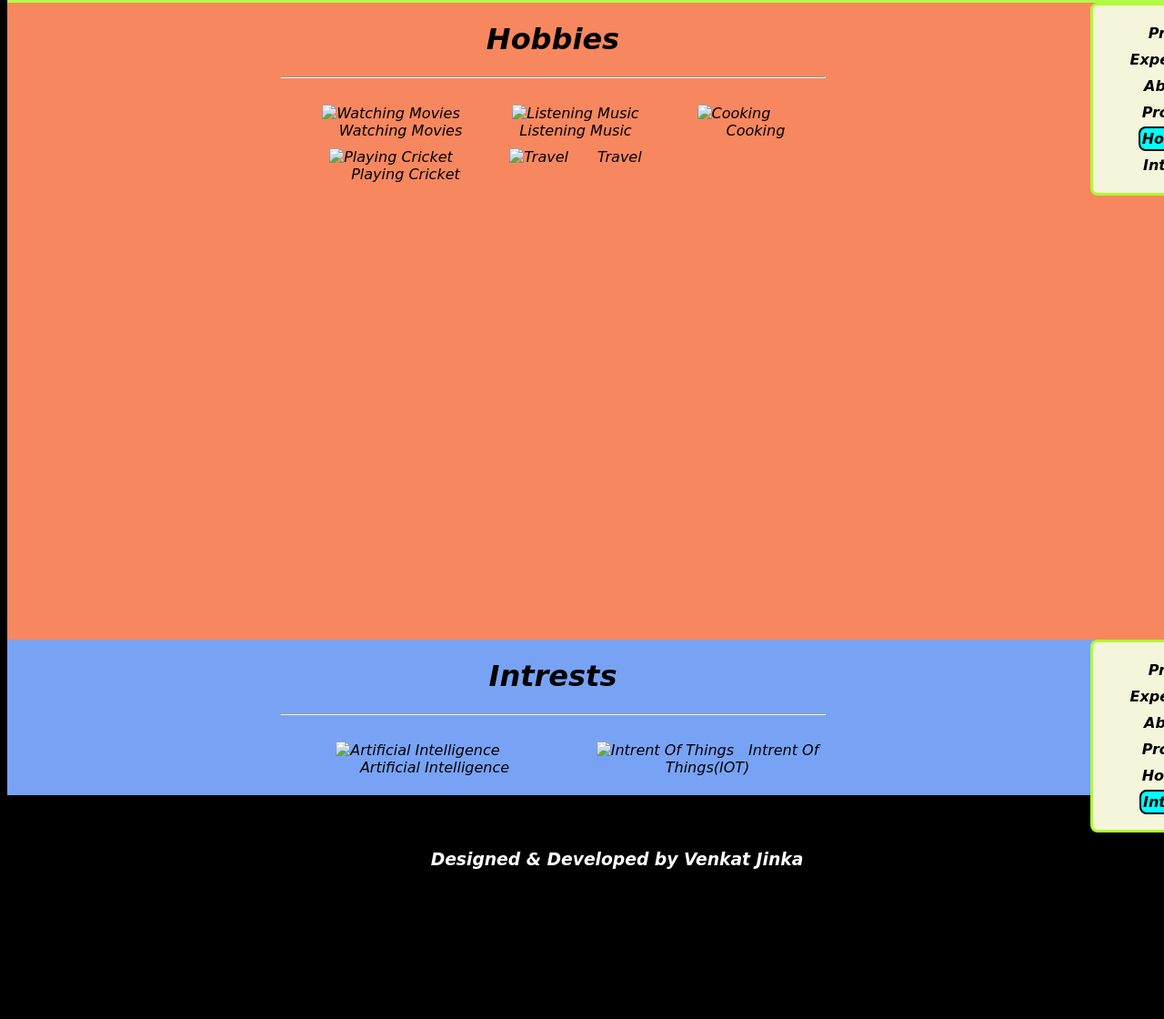
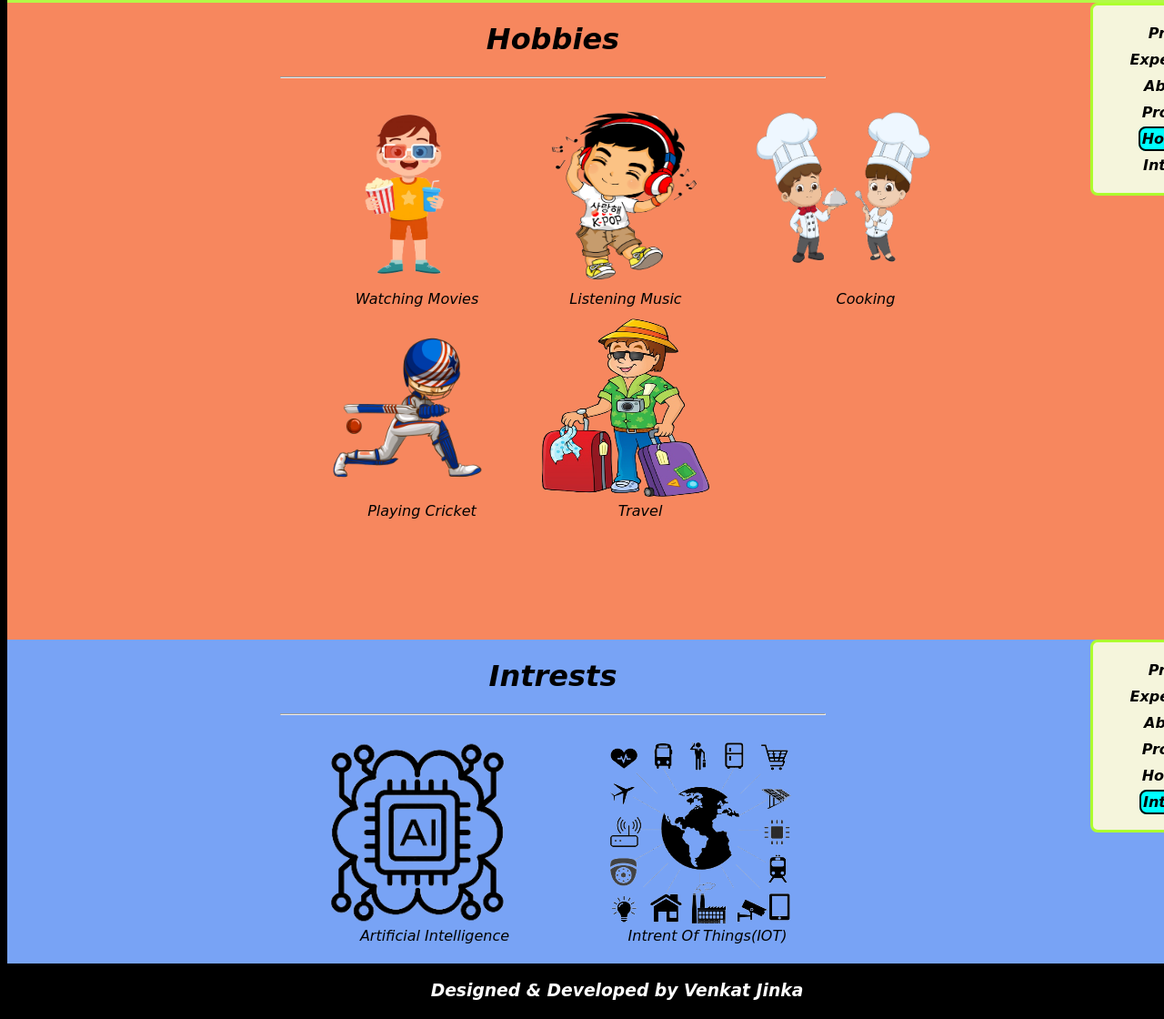
Before and after one commit to venkatjinka225/Interactive-Resume, a plain HTML site: page index.html in a window 1280 px wide. Shown: the part 3148-4268 px from the top of the page at 91% size. Before the commit the page ends 4129 px from the top, so only its background shows below. Drawn offline with Linux system fonts and the light colour scheme.

Commit message:
Update index.html

```diff
--- a/index.html
+++ b/index.html
@@ -267,19 +267,19 @@
                             <div class="HMData">
                                 <div class="HMData1">
                                     <ul>
-                                        <li><img src=".//Images/movie-removebg-preview.png" width="200px" height="200px" alt="Watching Movies">&emsp; Watching Movies</li>
-                                        <li><img src=".//Images/cricket-removebg-preview (1).png" width="200px" height="200px" alt="Playing Cricket">&emsp;&emsp;Playing Cricket</li>
+                                        <li><img src="./Images/movie-removebg-preview.png" width="200px" height="200px" alt="Watching Movies">&emsp; Watching Movies</li>
+                                        <li><img src="./Images/cricket-removebg-preview (1).png" width="200px" height="200px" alt="Playing Cricket">&emsp;&emsp;Playing Cricket</li>
                                     </ul>
                                 </div>
                                 <div class="HMData2">
                                     <ul>
-                                        <li><img src=".//Images/Music.png" width="200px" height="200px" alt="Listening Music">Listening Music</li>
-                                        <li><img src=".//Images/Travel.png" width="200px" height="200px" alt="Travel">&emsp;&emsp;Travel</li>
+                                        <li><img src="./Images/Music.png" width="200px" height="200px" alt="Listening Music">Listening Music</li>
+                                        <li><img src="./Images/Travel.png" width="200px" height="200px" alt="Travel">&emsp;&emsp;Travel</li>
                                     </ul>
                                 </div>
                                 <div class="HMData3">
                                     <ul>
-                                        <li><img src=".//Images/Cooking-removebg-preview.png" alt="Cooking"width="200px"height="200px">&emsp;&emsp;&emsp;Cooking</li>
+                                        <li><img src="./Images/Cooking-removebg-preview.png" alt="Cooking"width="200px"height="200px">&emsp;&emsp;&emsp;Cooking</li>
                                     </ul>
                                 </div>
                             </div>
@@ -308,12 +308,12 @@
                             <div class="IMData">
                                 <div class="IMData1">
                                     <ul>
-                                        <li><img src=".//Images/AI.png" width="200px" height="200px" alt="Artificial Intelligence"> &emsp;&emsp; Artificial Intelligence</li>
+                                        <li><img src="./Images/AI.png" width="200px" height="200px" alt="Artificial Intelligence"> &emsp;&emsp; Artificial Intelligence</li>
                                     </ul>
                                 </div>
                                 <div class="IMData2">
                                     <ul>
-                                        <li><img src=".//Images/IOT.png" width="200px" height="200px" alt="Intrent Of Things">&emsp;Intrent Of Things(IOT)</li>
+                                        <li><img src="./Images/IOT.png" width="200px" height="200px" alt="Intrent Of Things">&emsp;Intrent Of Things(IOT)</li>
                                     </ul>
                                 </div>
                             </div>
```
